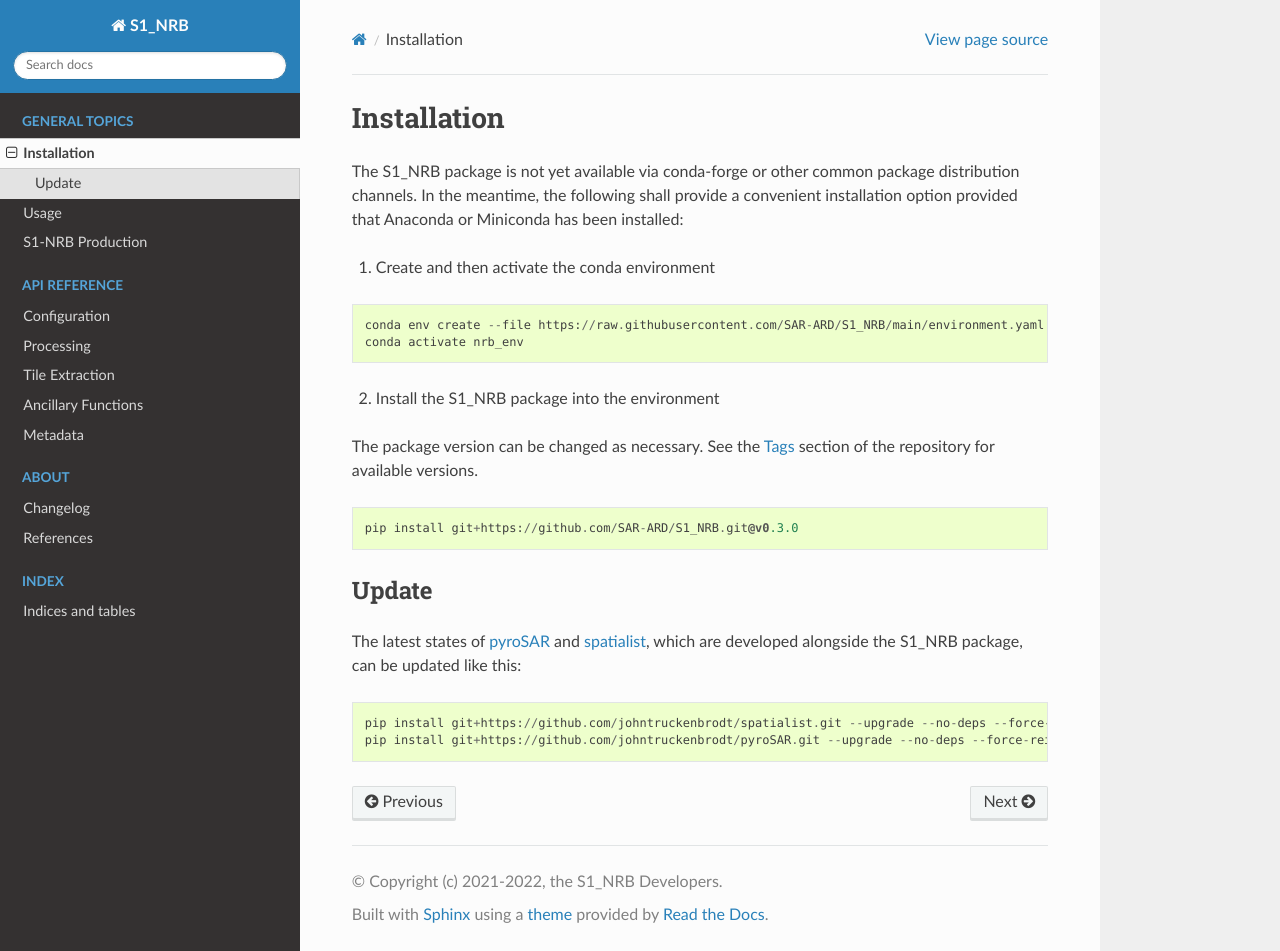
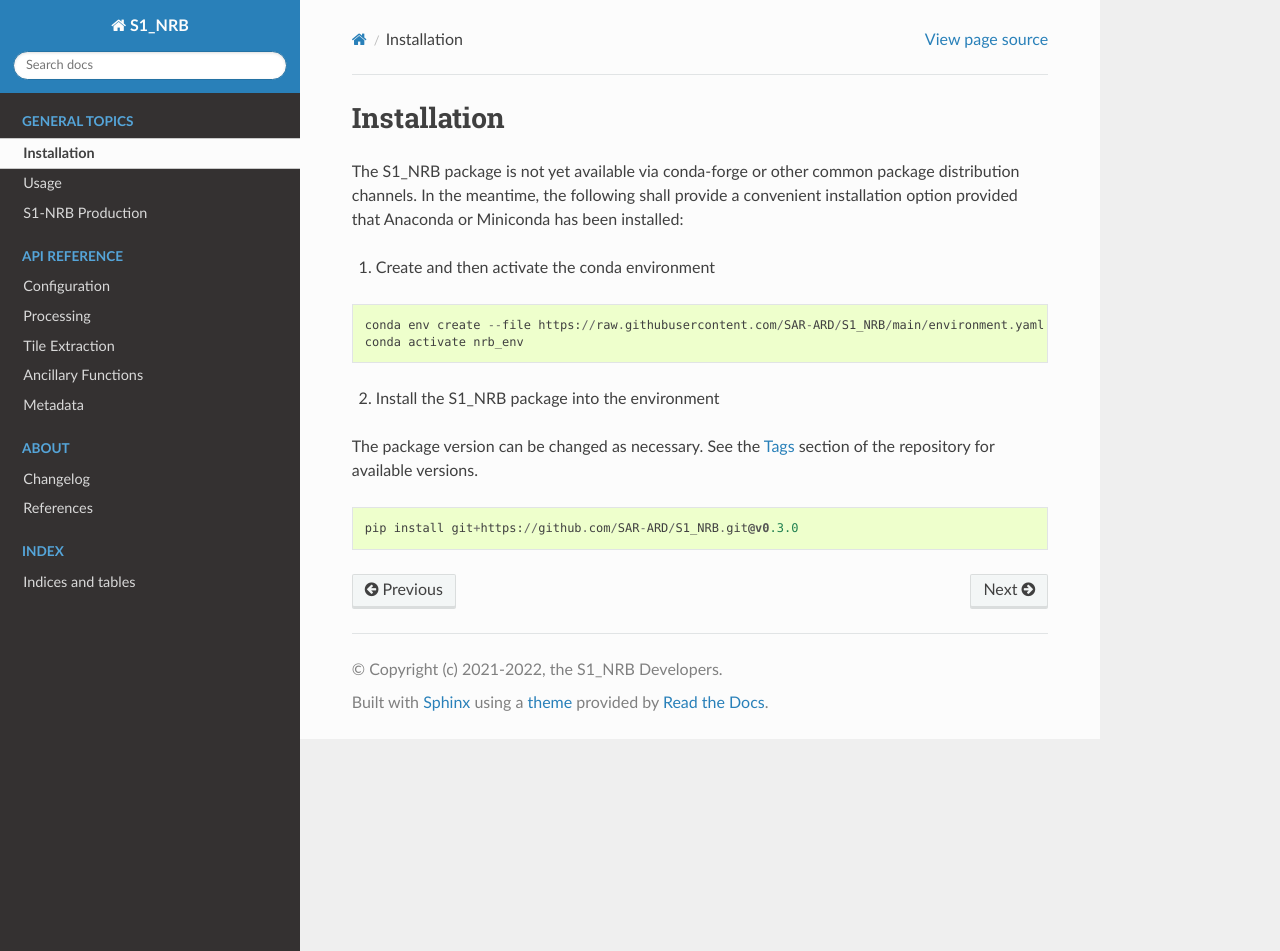
Before and after one commit to SAR-ARD/s1ard, a Sphinx documentation site: the page built from docs/general/installation.rst, in a window 1280 px wide and 951 px high. Built offline with Sphinx 7.4.7 and the Read the Docs theme 2.0.0, drawn with Linux system fonts in a browser that asks for light colours.

Commit message:
[docs] Remove Update section from `/general/installation`
Both packages are not installed via pip anymore and stable versions should be included with each stable S1_NRB version

```diff
--- a/docs/general/installation.rst
+++ b/docs/general/installation.rst
@@ -5,14 +5,12 @@
 The S1_NRB package is not yet available via conda-forge or other common package distribution channels. In the meantime,
 the following shall provide a convenient installation option provided that Anaconda or Miniconda has been installed:
 
-
 1. Create and then activate the conda environment
 
 ::
 
     conda env create --file https://raw.githubusercontent.com/SAR-ARD/S1_NRB/main/environment.yaml
     conda activate nrb_env
-
 
 2. Install the S1_NRB package into the environment
 
@@ -22,15 +20,3 @@
 ::
 
     pip install git+https://github.com/SAR-ARD/S1_NRB.git@v0.3.0
-
-Update
-------
-
-The latest states of `pyroSAR <https://github.com/johntruckenbrodt/pyroSAR>`_ and
-`spatialist <https://github.com/johntruckenbrodt/spatialist>`_, which are developed alongside the S1_NRB package, can be
-updated like this:
-
-::
-
-    pip install git+https://github.com/johntruckenbrodt/spatialist.git --upgrade --no-deps --force-reinstall
-    pip install git+https://github.com/johntruckenbrodt/pyroSAR.git --upgrade --no-deps --force-reinstall
```
